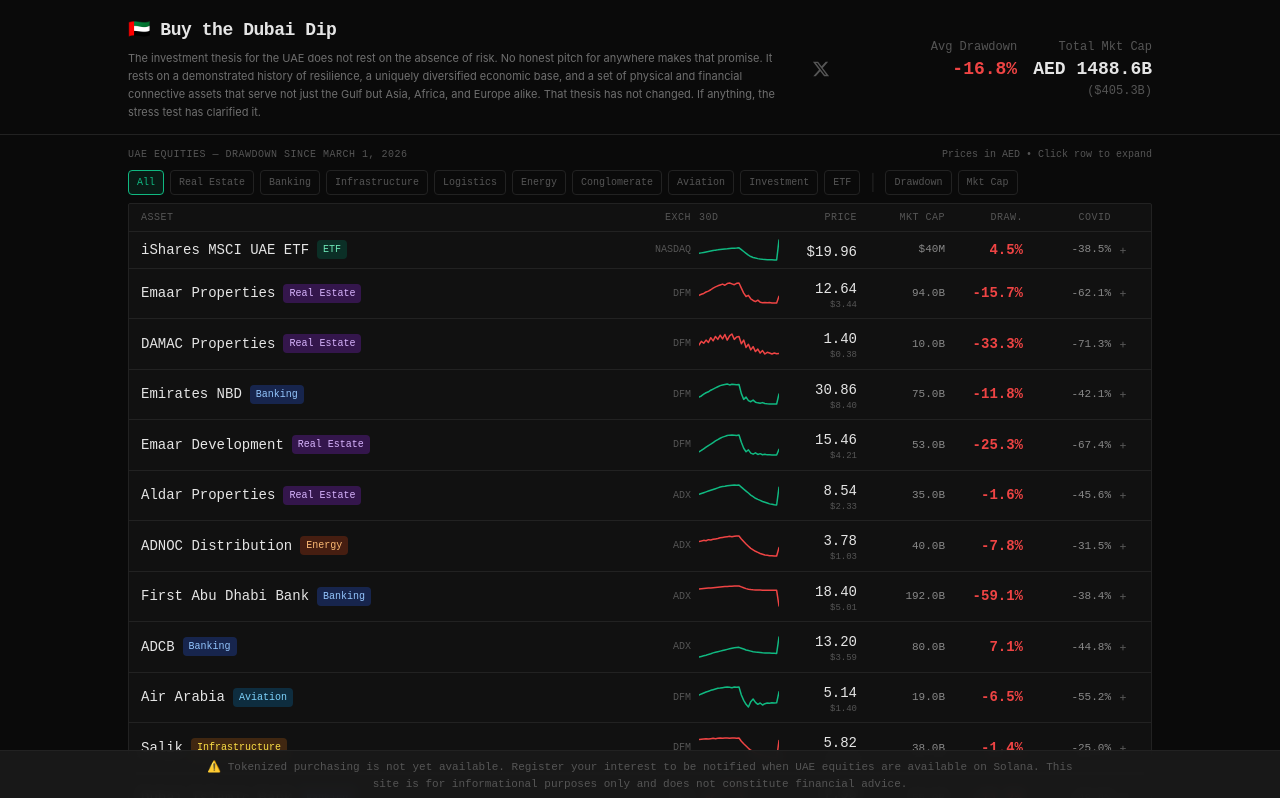
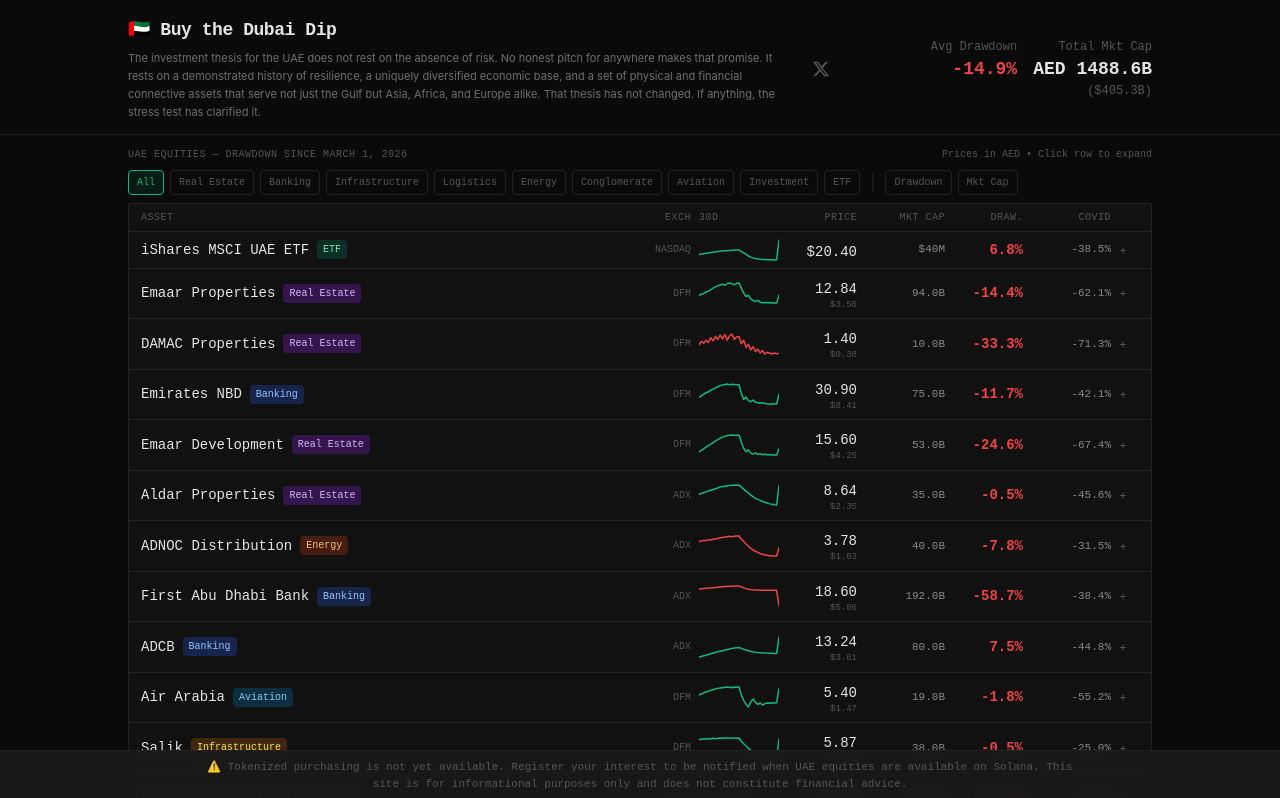
Before and after one commit to riverventures/buy-the-dubai-dip, a Next.js app: page / in a window 1280 px wide. Shown: the top 798 px of the page. Built offline with nearby package versions, Linux system fonts and the light colour scheme.

Commit message:
chore: daily price update 2026-04-19

```diff
--- a/src/data/assets.ts
+++ b/src/data/assets.ts
@@ -62,15 +62,15 @@
     exchange: 'NASDAQ',
     currency: 'USD',
     fiatUrl: 'https://www.ishares.com/us/products/264275/ishares-msci-uae-capped-etf',
-    currentPrice: 19.96,
+    currentPrice: 20.4,
     preMarch1Price: 19.10,
-    drawdownPct: 4.5,
+    drawdownPct: 6.8,
     covidDrawdownPct: -38.5,
     sparklineData: [
       18.50, 18.55, 18.60, 18.65, 18.70, 18.75, 18.80, 18.85, 18.88, 18.92,
       18.95, 18.98, 19.00, 19.03, 19.05, 19.07, 19.08, 19.10,
       18.90, 18.70, 18.50, 18.30, 18.15, 18.05, 17.98, 17.92, 17.88,
-      17.85, 17.83, 17.81, 17.80, 17.79, 17.78, 17.77, 19.96
+      17.85, 17.83, 17.81, 17.80, 17.79, 17.78, 17.77, 20.4
     ],
     pe: 8.2,
     marketCapB: 0.04,
@@ -89,15 +89,15 @@
     exchange: 'DFM',
     currency: 'AED',
     fiatUrl: 'https://www.dfm.ae/the-exchange/market-information/company/EMAAR/trading/trading-summary',
-    currentPrice: 12.64,
+    currentPrice: 12.84,
     preMarch1Price: 15.00,
-    drawdownPct: -15.7,
+    drawdownPct: -14.4,
     covidDrawdownPct: -62.1,
     sparklineData: [
       12.80, 13.00, 13.15, 13.40, 13.55, 13.80, 14.10, 14.30, 14.50, 14.65,
       14.80, 14.60, 14.90, 15.00, 14.85, 14.70, 14.95, 15.00,
       14.10, 13.20, 12.60, 12.80, 12.20, 11.90, 11.70, 11.95, 11.60,
-      11.50, 11.55, 11.48, 11.52, 11.47, 11.46, 11.45, 12.64
+      11.50, 11.55, 11.48, 11.52, 11.47, 11.46, 11.45, 12.84
     ],
     pe: 5.8,
     marketCapB: 94.0,
@@ -143,15 +143,15 @@
     exchange: 'DFM',
     currency: 'AED',
     fiatUrl: 'https://www.dfm.ae/the-exchange/market-information/company/EMIRATESNBD/trading/trading-summary',
-    currentPrice: 30.86,
+    currentPrice: 30.9,
     preMarch1Price: 35.00,
-    drawdownPct: -11.8,
+    drawdownPct: -11.7,
     covidDrawdownPct: -42.1,
     sparklineData: [
       29.50, 30.00, 30.80, 31.40, 31.80, 32.50, 33.00, 33.50, 34.00, 34.50,
       34.80, 35.00, 35.20, 34.80, 35.10, 35.00, 34.90, 35.00,
       31.00, 28.50, 29.50, 28.00, 27.50, 28.20, 27.30, 27.00, 26.80,
-      27.10, 26.70, 26.60, 26.55, 26.52, 26.50, 26.50, 30.86
+      27.10, 26.70, 26.60, 26.55, 26.52, 26.50, 26.50, 30.9
     ],
     pe: 6.2,
     marketCapB: 75.0,
@@ -170,15 +170,15 @@
     exchange: 'DFM',
     currency: 'AED',
     fiatUrl: 'https://www.dfm.ae/the-exchange/market-information/company/EMAARDEV/trading/trading-summary',
-    currentPrice: 15.46,
+    currentPrice: 15.6,
     preMarch1Price: 20.70,
-    drawdownPct: -25.3,
+    drawdownPct: -24.6,
     covidDrawdownPct: -67.4,
     sparklineData: [
       14.50, 15.00, 15.60, 16.20, 16.80, 17.30, 17.90, 18.50, 19.00, 19.50,
       19.90, 20.20, 20.50, 20.65, 20.70, 20.60, 20.50, 20.70,
       18.00, 15.80, 14.50, 15.20, 14.00, 13.60, 14.10, 13.50, 13.80,
-      13.40, 13.55, 13.35, 13.40, 13.32, 13.30, 13.30, 15.46
+      13.40, 13.55, 13.35, 13.40, 13.32, 13.30, 13.30, 15.6
     ],
     pe: 4.5,
     marketCapB: 53.0,
@@ -197,15 +197,15 @@
     exchange: 'ADX',
     currency: 'AED',
     fiatUrl: 'https://www.adx.ae/main-market/company-profile/overview?symbols=ALDAR',
-    currentPrice: 8.54,
+    currentPrice: 8.64,
     preMarch1Price: 8.68,
-    drawdownPct: -1.6,
+    drawdownPct: -0.5,
     covidDrawdownPct: -45.6,
     sparklineData: [
       8.10, 8.15, 8.20, 8.25, 8.30, 8.35, 8.40, 8.45, 8.50, 8.55,
       8.58, 8.60, 8.63, 8.65, 8.67, 8.68, 8.66, 8.68,
       8.55, 8.42, 8.30, 8.18, 8.05, 7.95, 7.85, 7.78, 7.72,
-      7.65, 7.60, 7.55, 7.50, 7.48, 7.45, 7.43, 8.54
+      7.65, 7.60, 7.55, 7.50, 7.48, 7.45, 7.43, 8.64
     ],
     pe: 9.1,
     marketCapB: 35.0,
@@ -251,15 +251,15 @@
     exchange: 'ADX',
     currency: 'AED',
     fiatUrl: 'https://www.adx.ae/main-market/company-profile/overview?symbols=FAB',
-    currentPrice: 18.4,
+    currentPrice: 18.6,
     preMarch1Price: 45.00,
-    drawdownPct: -59.1,
+    drawdownPct: -58.7,
     covidDrawdownPct: -38.4,
     sparklineData: [
       41.00, 41.30, 41.60, 41.90, 42.20, 42.50, 42.80, 43.10, 43.40, 43.70,
       44.00, 44.20, 44.40, 44.60, 44.75, 44.85, 44.95, 45.00,
       43.80, 42.60, 41.50, 40.80, 40.30, 40.00, 39.80, 39.65, 39.55,
-      39.50, 39.45, 39.42, 39.38, 39.35, 39.32, 39.30, 18.4
+      39.50, 39.45, 39.42, 39.38, 39.35, 39.32, 39.30, 18.6
     ],
     pe: 8.4,
     marketCapB: 192.0,
@@ -278,15 +278,15 @@
     exchange: 'ADX',
     currency: 'AED',
     fiatUrl: 'https://www.adx.ae/main-market/company-profile/overview?symbols=ADCB',
-    currentPrice: 13.2,
+    currentPrice: 13.24,
     preMarch1Price: 12.32,
-    drawdownPct: 7.1,
+    drawdownPct: 7.5,
     covidDrawdownPct: -44.8,
     sparklineData: [
       11.50, 11.55, 11.60, 11.65, 11.72, 11.78, 11.85, 11.90, 11.95, 12.00,
       12.05, 12.10, 12.15, 12.20, 12.25, 12.28, 12.30, 12.32,
       12.25, 12.18, 12.10, 12.05, 12.00, 11.95, 11.92, 11.90, 11.88,
-      11.86, 11.85, 11.84, 11.83, 11.82, 11.81, 11.80, 13.2
+      11.86, 11.85, 11.84, 11.83, 11.82, 11.81, 11.80, 13.24
     ],
     pe: 7.1,
     marketCapB: 80.0,
@@ -305,15 +305,15 @@
     exchange: 'DFM',
     currency: 'AED',
     fiatUrl: 'https://www.dfm.ae/the-exchange/market-information/company/AIRARABIA/trading/trading-summary',
-    currentPrice: 5.14,
+    currentPrice: 5.4,
     preMarch1Price: 5.50,
-    drawdownPct: -6.5,
+    drawdownPct: -1.8,
     covidDrawdownPct: -55.2,
     sparklineData: [
       4.90, 4.98, 5.05, 5.12, 5.18, 5.25, 5.30, 5.35, 5.40, 5.42,
       5.45, 5.48, 5.50, 5.48, 5.45, 5.50, 5.48, 5.50,
       4.90, 4.50, 4.20, 4.00, 4.40, 4.60, 4.35, 4.20, 4.30,
-      4.15, 4.25, 4.30, 4.28, 4.32, 4.30, 4.31, 5.14
+      4.15, 4.25, 4.30, 4.28, 4.32, 4.30, 4.31, 5.4
     ],
     pe: 7.5,
     marketCapB: 19.0,
@@ -332,15 +332,15 @@
     exchange: 'DFM',
     currency: 'AED',
     fiatUrl: 'https://www.dfm.ae/the-exchange/market-information/company/SALIK/trading/trading-summary',
-    currentPrice: 5.82,
+    currentPrice: 5.87,
     preMarch1Price: 5.90,
-    drawdownPct: -1.4,
+    drawdownPct: -0.5,
     covidDrawdownPct: -25.0,
     sparklineData: [
       5.85, 5.86, 5.87, 5.88, 5.87, 5.88, 5.89, 5.88, 5.89, 5.90,
       5.89, 5.90, 5.90, 5.89, 5.90, 5.90, 5.89, 5.90,
       5.80, 5.72, 5.65, 5.58, 5.52, 5.48, 5.44, 5.40, 5.38,
-      5.36, 5.34, 5.32, 5.30, 5.29, 5.28, 5.28, 5.82
+      5.36, 5.34, 5.32, 5.30, 5.29, 5.28, 5.28, 5.87
     ],
     pe: 18.5,
     marketCapB: 38.0,
@@ -359,15 +359,15 @@
     exchange: 'DFM',
     currency: 'AED',
     fiatUrl: 'https://www.dfm.ae/the-exchange/market-information/company/DIB/trading/trading-summary',
-    currentPrice: 7.55,
+    currentPrice: 7.5,
     preMarch1Price: 8.50,
-    drawdownPct: -11.2,
+    drawdownPct: -11.8,
     covidDrawdownPct: -48.6,
     sparklineData: [
       7.70, 7.85, 7.75, 7.95, 8.05, 7.90, 8.10, 8.20, 8.30, 8.40,
       8.35, 8.50, 8.45, 8.48, 8.42, 8.50, 8.48, 8.50,
       8.10, 7.80, 7.60, 7.75, 7.50, 7.65, 7.45, 7.50, 7.42,
-      7.48, 7.44, 7.42, 7.43, 7.41, 7.40, 7.40, 7.55
+      7.48, 7.44, 7.42, 7.43, 7.41, 7.40, 7.40, 7.5
     ],
     pe: 6.8,
     marketCapB: 55.0,
@@ -467,15 +467,15 @@
     exchange: 'ADX',
     currency: 'AED',
     fiatUrl: 'https://www.adx.ae/main-market/company-profile/overview?symbols=MULTIPLY',
-    currentPrice: 2.15,
+    currentPrice: 2.83,
     preMarch1Price: 3.50,
-    drawdownPct: -38.6,
+    drawdownPct: -19.1,
     covidDrawdownPct: -22.0,
     sparklineData: [
       3.15, 3.25, 3.18, 3.30, 3.22, 3.38, 3.30, 3.42, 3.35, 3.45,
       3.50, 3.42, 3.48, 3.50, 3.45, 3.52, 3.48, 3.50,
       3.25, 3.10, 3.20, 3.00, 2.95, 3.05, 2.90, 2.95, 2.88,
-      2.92, 2.86, 2.88, 2.85, 2.84, 2.83, 2.83, 2.15
+      2.92, 2.86, 2.88, 2.85, 2.84, 2.83, 2.83, 2.83
     ],
     pe: 8.9,
     marketCapB: 15.0,
```
